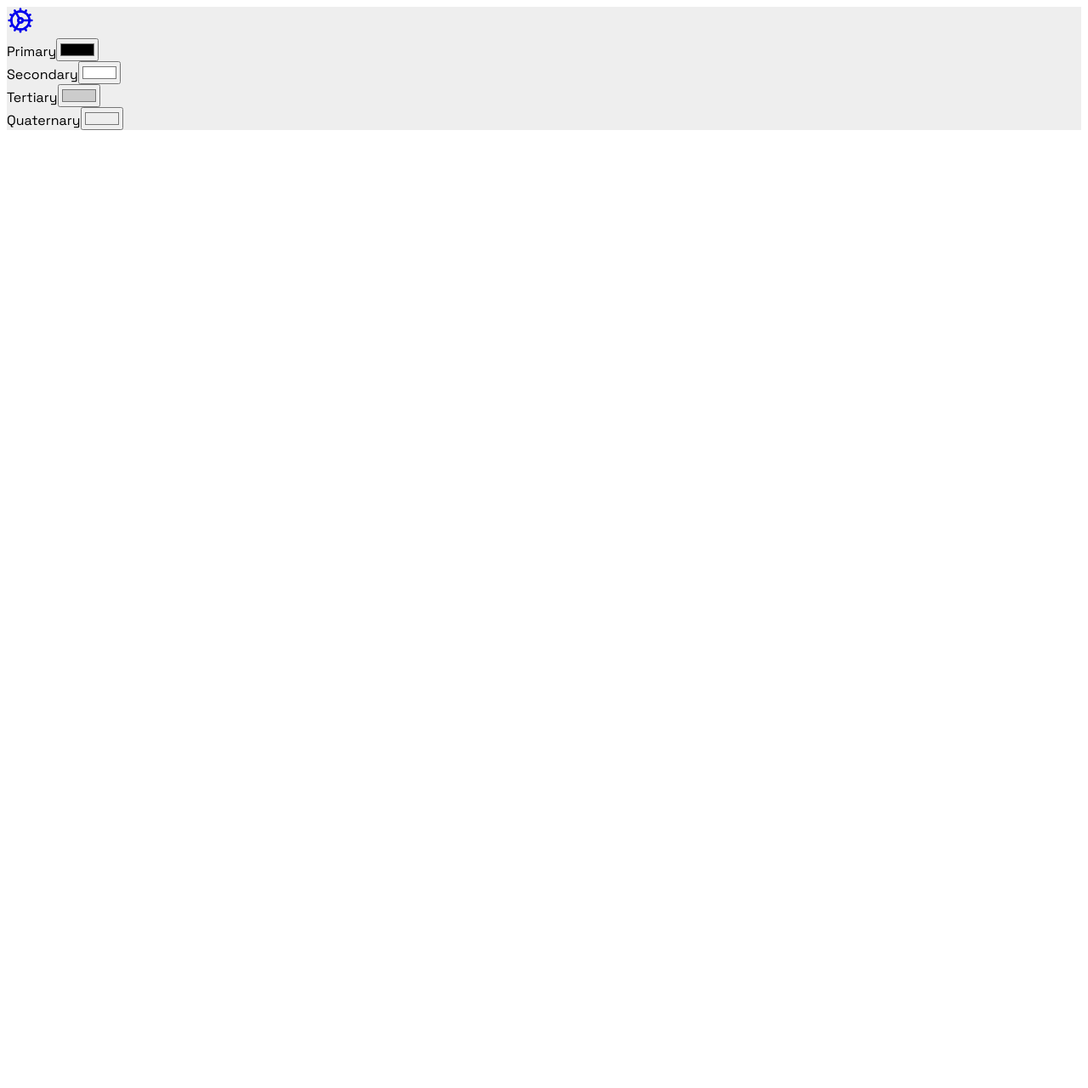
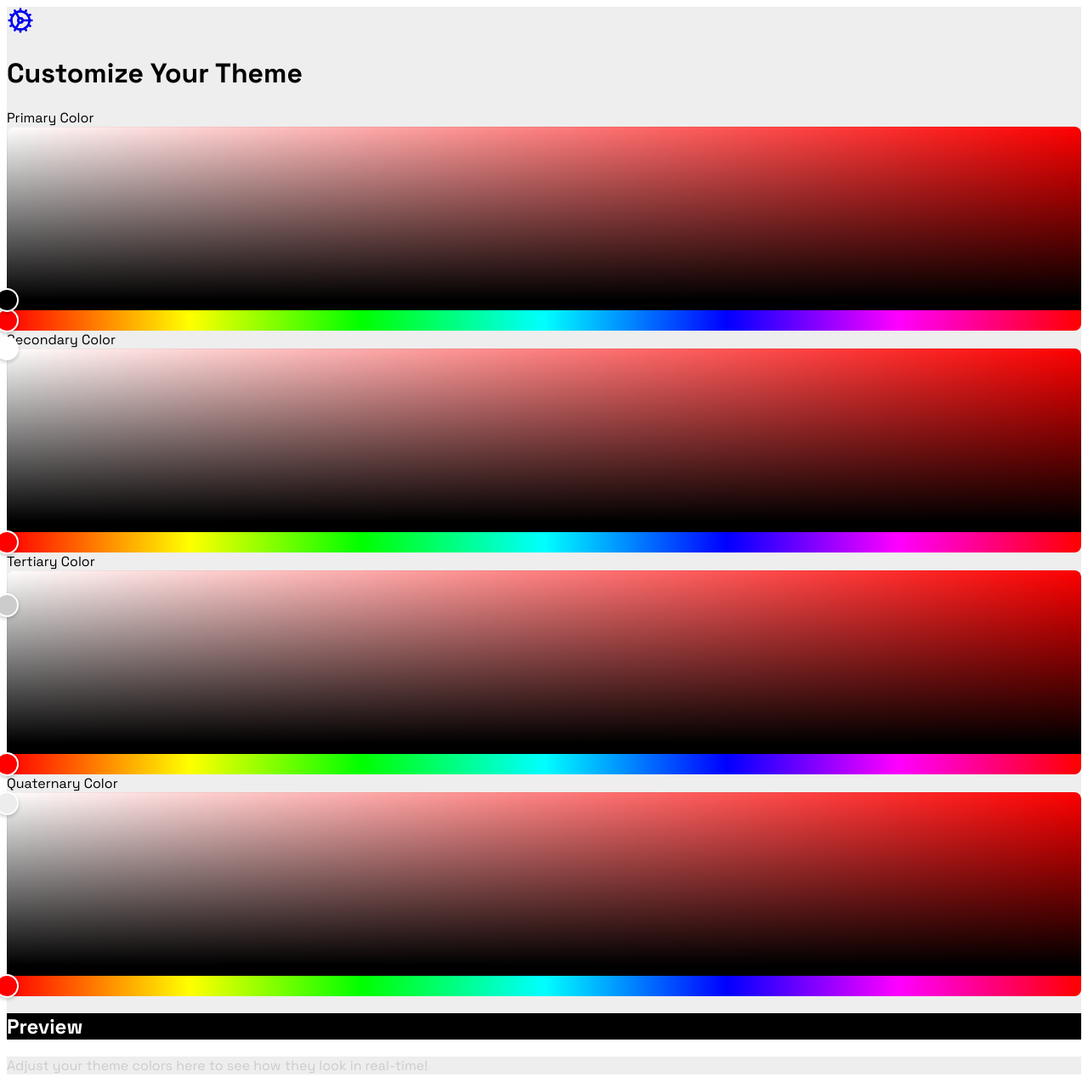
Before and after one commit to DWHIncAndi/Quizer, a React (Create React App) app: page /settings in a window 1280 px wide. Shown: the whole page at 85% size. Before the commit the page ends 800 px from the top, so only its background shows below. Built offline with nearby package versions, Linux system fonts and the light colour scheme; the HTML template or start-up script is replaced by a standard one.

Commit message:
- settings page refresh

```diff
--- a/src/components/SettingsPage.tsx
+++ b/src/components/SettingsPage.tsx
@@ -1,5 +1,7 @@
 // src/components/SettingsPage.tsx
 import React from "react";
+import { HexColorPicker } from "react-colorful";
+import "../index.css";
 
 type SettingsPageProps = {
   colors: {
@@ -19,30 +21,43 @@ type SettingsPageProps = {
 };
 
 const SettingsPage: React.FC<SettingsPageProps> = ({ colors, setColors }) => {
-  const onColorChange = (colorType: string, value: string) => {
-    setColors((prevColors) => ({
-      ...prevColors,
-      [colorType]: value,
-    }));
+  const onColorChange = (colorType: keyof typeof colors, value: string) => {
+    const updatedColors = { ...colors, [colorType]: value };
+    setColors(updatedColors);
+    localStorage.setItem("colors", JSON.stringify(updatedColors));
   };
 
   return (
-    <div>
-      {Object.keys(colors).map((colorType) => (
-        <div key={colorType} className="mb-4">
-          <label>
-            {colorType.charAt(0).toUpperCase() + colorType.slice(1)}
-          </label>
-          <input
-            type="color"
-            value={colors[colorType as keyof typeof colors]} // Setzt den aktuellen Farbwert
-            onChange={(e) =>
-              onColorChange(colorType.toLowerCase(), e.target.value)
-            }
-            className="border rounded-md"
-          />
-        </div>
-      ))}
+    <div className="min-h-screen flex flex-col items-center justify-center p-6 transition duration-500" style={{ backgroundColor: colors.quaternary }}>
+      <h1 className="text-5xl font-extrabold text-center mb-8" style={{ color: colors.primary }}>
+        Customize Your Theme
+      </h1>
+
+      <div className="grid grid-cols-1 md:grid-cols-2 gap-8 w-full max-w-2xl">
+        {Object.entries(colors).map(([colorType, colorValue]) => (
+          <div key={colorType} className="flex flex-col mb-6">
+            <label className="text-lg font-semibold mb-2" style={{ color: colors.primary }}>
+              {`${colorType.charAt(0).toUpperCase()}${colorType.slice(1)} Color`}
+            </label>
+            <div className="color-picker">
+              <HexColorPicker
+                color={colorValue}
+                onChange={(color) => onColorChange(colorType as keyof typeof colors, color)}
+                className="w-full"
+              />
+            </div>
+          </div>
+        ))}
+      </div>
+
+      <div className="mt-8 w-full max-w-md p-2 rounded-xl shadow-lg text-center transition duration-200 ease-in-out" style={{ backgroundColor: colors.secondary }}>
+        <h2 className="text-2xl font-bold py-2 rounded-md" style={{ color: colors.secondary, backgroundColor: colors.primary }}>
+          Preview
+        </h2>
+        <p className="mt-2 rounded-md" style={{ color: colors.tertiary, backgroundColor: colors.quaternary }}>
+          Adjust your theme colors here to see how they look in real-time!
+        </p>
+      </div>
     </div>
   );
 };
```
